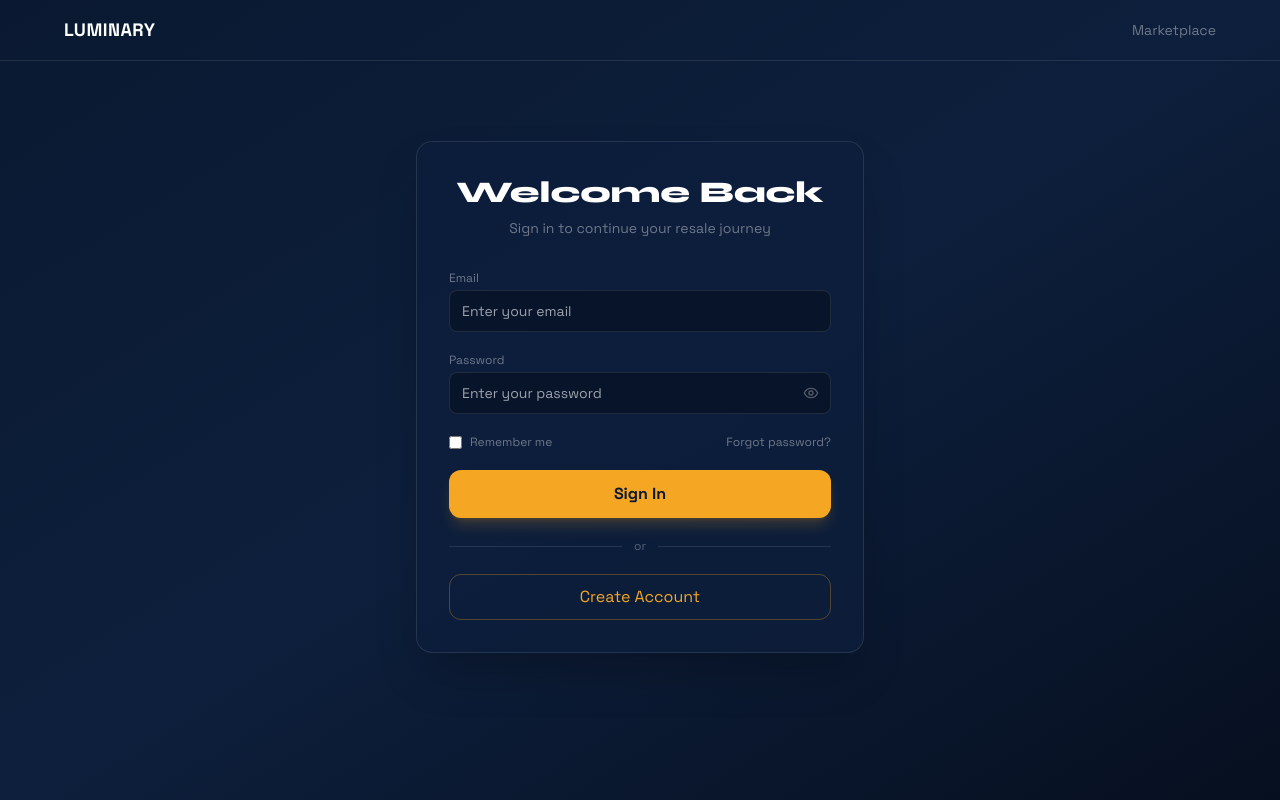
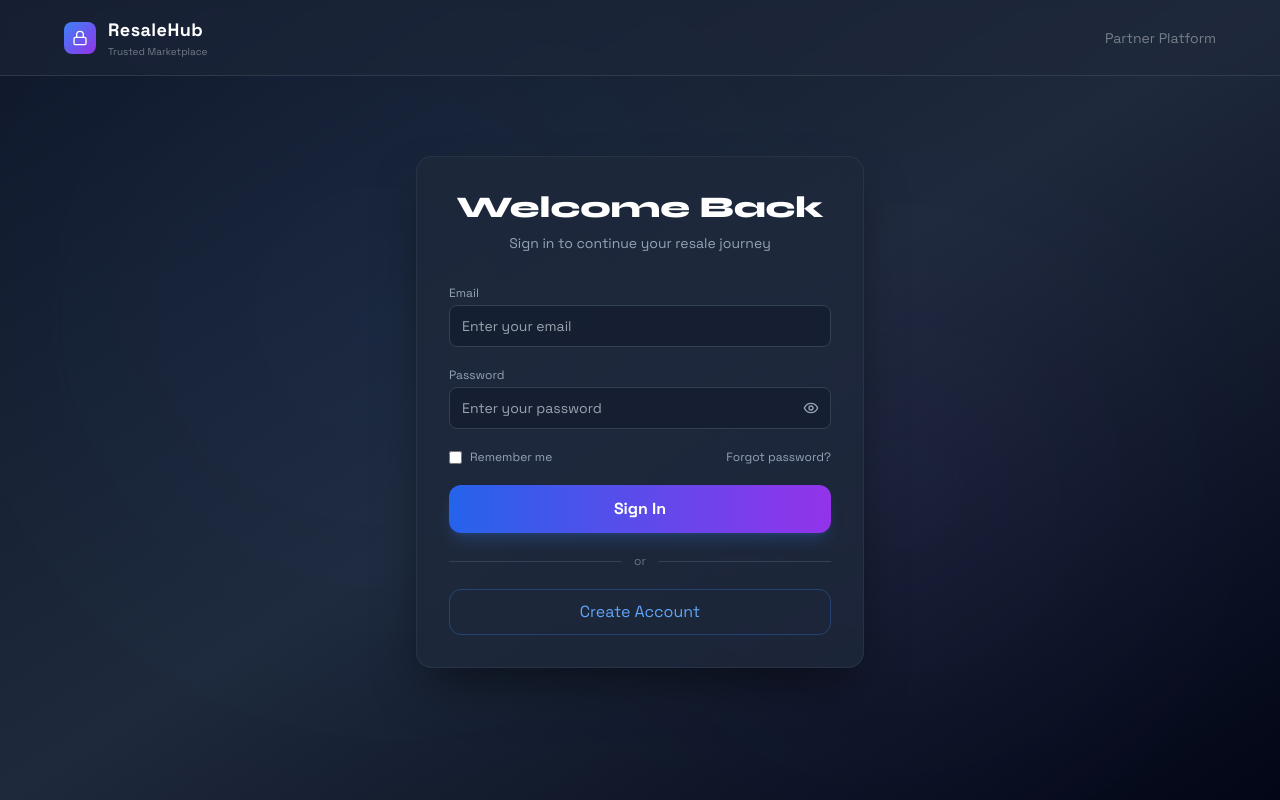
Before and after one commit to nehasirsat/ResaleMarketplace, a React (Vite) app: page /marketplace-login in a window 1280 px wide. Built offline with nearby package versions, Linux system fonts and the light colour scheme.

Commit message:
styling updates

```diff
--- a/src/pages/ItemListing.tsx
+++ b/src/pages/ItemListing.tsx
@@ -30,10 +30,33 @@ export default function ItemListing() {
   }
 
   return (
-    <div className="min-h-screen bg-[#0A1931] text-white">
+    <div className="min-h-screen bg-slate-900 text-white">
 
-      {/* Background */}
-      <div className="fixed inset-0 bg-gradient-to-br from-[#0A1931] via-[#0d1f3c] to-[#060f1f]" />
+      {/* Background - Different gradient */}
+      <div className="fixed inset-0 bg-gradient-to-br from-slate-900 via-slate-800 to-slate-950" />
+      <div
+        className="fixed inset-0 pointer-events-none opacity-5"
+        style={{
+          backgroundImage:
+            "radial-gradient(circle at 30% 40%, #3b82f6 0%, transparent 50%), radial-gradient(circle at 70% 60%, #8b5cf6 0%, transparent 40%)",
+        }}
+      />
+
+      {/* Header - Marketplace branding */}
+      <div className="relative z-10 px-6 py-4 border-b border-white/10 bg-slate-800/50 backdrop-blur-sm">
+        <div className="max-w-6xl mx-auto flex justify-between items-center">
+          <div className="flex items-center gap-3">
+            <div className="w-8 h-8 rounded-lg bg-gradient-to-br from-blue-500 to-purple-600 flex items-center justify-center">
+              <Lock className="w-4 h-4 text-white" />
+            </div>
+            <div>
+              <div className="text-white font-bold text-lg tracking-wide">ResaleHub</div>
+              <div className="text-white/40 text-[10px]">Trusted Marketplace</div>
+            </div>
+          </div>
+          <div className="text-white/40 text-sm">Partner Platform</div>
+        </div>
+      </div>
 
       <div className="relative z-10 px-4 py-10">
         <div className="max-w-2xl mx-auto">
@@ -46,19 +69,19 @@ export default function ItemListing() {
             >
               Create Listing
             </h1>
-            <p className="text-white/40 text-sm mt-1">
+            <p className="text-slate-400 text-sm mt-1">
               Review your authenticated item details
             </p>
           </div>
 
           {/* Auth Banner */}
-          <div className="bg-[#F5A623]/10 border border-[#F5A623]/20 rounded-xl p-4 mb-6 flex gap-3 items-start">
-            <Shield className="text-[#F5A623] mt-0.5" />
+          <div className="bg-blue-500/10 border border-blue-500/20 rounded-xl p-4 mb-6 flex gap-3 items-start">
+            <Shield className="text-blue-400 mt-0.5" />
             <div>
-              <p className="text-sm font-semibold text-[#F5A623]">
+              <p className="text-sm font-semibold text-blue-400">
                 Digital Authentication Active
               </p>
-              <p className="text-xs text-white/40">
+              <p className="text-xs text-slate-400">
                 Verified data is locked and cannot be edited
               </p>
             </div>
@@ -67,41 +90,41 @@ export default function ItemListing() {
           <form onSubmit={handleSubmit} className="space-y-6">
 
             {/* Card */}
-            <div className="bg-[#0d1f3c]/80 backdrop-blur border border-white/10 rounded-2xl p-6 space-y-6 shadow-xl">
+            <div className="bg-slate-800/80 backdrop-blur border border-slate-700/50 rounded-2xl p-6 space-y-6 shadow-xl shadow-black/50">
 
               {/* Section Title */}
-              <div className="text-xs text-white/30 uppercase tracking-widest">
+              <div className="text-xs text-slate-500 uppercase tracking-widest">
                 Item Details
               </div>
 
               {/* Name */}
               <div>
-                <label className="text-xs text-white/40 flex gap-2 items-center">
+                <label className="text-xs text-slate-400 flex gap-2 items-center">
                   Item Name <Lock size={12} />
                 </label>
                 <input
                   readOnly
                   value={product.name}
-                  className="mt-1 w-full bg-black/30 border border-white/10 rounded-lg px-3 py-2 text-sm text-white/50"
+                  className="mt-1 w-full bg-slate-900/50 border border-slate-700 rounded-lg px-3 py-2 text-sm text-slate-400"
                 />
               </div>
 
               {/* Description */}
               <div>
-                <label className="text-xs text-white/40 flex gap-2 items-center">
+                <label className="text-xs text-slate-400 flex gap-2 items-center">
                   Description <Lock size={12} />
                 </label>
                 <textarea
                   readOnly
                   value={product.description}
                   rows={3}
-                  className="mt-1 w-full bg-black/30 border border-white/10 rounded-lg px-3 py-2 text-sm text-white/50 resize-none"
+                  className="mt-1 w-full bg-slate-900/50 border border-slate-700 rounded-lg px-3 py-2 text-sm text-slate-400 resize-none"
                 />
               </div>
 
               {/* Images */}
               <div>
-                <label className="text-xs text-white/40 flex gap-2 items-center mb-2">
+                <label className="text-xs text-slate-400 flex gap-2 items-center mb-2">
                   <ImageIcon className="w-4 h-4" />
                   Photos <Lock size={12} />
                 </label>
@@ -114,7 +137,7 @@ export default function ItemListing() {
                   ].map((src, i) => (
                     <div
                       key={i}
-                      className="relative w-20 h-20 rounded-lg overflow-hidden border border-white/10 bg-black/30"
+                      className="relative w-20 h-20 rounded-lg overflow-hidden border border-slate-700 bg-slate-900/50"
                     >
                       <img
                         src={src}
@@ -124,7 +147,7 @@ export default function ItemListing() {
 
                       {/* MAIN TAG */}
                       {i === 0 && (
-                        <div className="absolute bottom-0 left-0 right-0 bg-[#F5A623]/90 text-[#0A1931] text-[9px] font-bold text-center py-0.5">
+                        <div className="absolute bottom-0 left-0 right-0 bg-blue-500/90 text-white text-[9px] font-bold text-center py-0.5">
                           MAIN
                         </div>
                       )}
@@ -134,29 +157,29 @@ export default function ItemListing() {
               </div>
 
               {/* Price Section */}
-              <div className="border-t border-white/10 pt-5">
+              <div className="border-t border-slate-700 pt-5">
                 <label className="text-sm font-semibold text-white">
                   Listing Price
-                  <span className="ml-2 text-xs text-[#F5A623]">(Editable)</span>
+                  <span className="ml-2 text-xs text-blue-400">(Editable)</span>
                 </label>
 
                 <div className="relative mt-2">
                   <DollarSign
-                    className="absolute left-3 top-1/2 -translate-y-1/2 text-white/30"
+                    className="absolute left-3 top-1/2 -translate-y-1/2 text-slate-400"
                     size={16}
                   />
                   <input
                     type="number"
                     value={price}
                     onChange={(e) => setPrice(e.target.value)}
-                    className="w-full pl-9 pr-3 py-2.5 bg-black/40 border border-white/10 rounded-lg text-white font-semibold outline-none focus:border-[#F5A623] focus:ring-2 focus:ring-[#F5A623]/20 transition"
+                    className="w-full pl-9 pr-3 py-2.5 bg-slate-900/50 border border-slate-700 rounded-lg text-white font-semibold outline-none focus:border-blue-500 focus:ring-2 focus:ring-blue-500/20 transition"
                   />
                 </div>
 
                 {/* Fee + Payout */}
                 <div className="flex justify-between mt-3 text-xs">
-                  <span className="text-white/40">Platform fee: 23.5%</span>
-                  <span className="text-[#F5A623] font-semibold">
+                  <span className="text-slate-400">Platform fee: 23.5%</span>
+                  <span className="text-blue-400 font-semibold">
                     Est. payout: ${(parseFloat(price || "0") * 0.765).toFixed(2)}
                   </span>
                 </div>
@@ -168,11 +191,11 @@ export default function ItemListing() {
             <button
               type="submit"
               disabled={loading}
-              className="w-full flex items-center justify-center gap-2 bg-[#F5A623] hover:bg-[#e8961a] py-3.5 rounded-xl text-[#0A1931] font-bold transition-all duration-200 shadow-lg shadow-[#F5A623]/20 disabled:opacity-60"
+              className="w-full flex items-center justify-center gap-2 bg-gradient-to-r from-blue-600 to-purple-600 hover:from-blue-500 hover:to-purple-500 py-3.5 rounded-xl text-white font-bold transition-all duration-200 shadow-lg shadow-blue-500/20 disabled:opacity-60"
             >
               {loading ? (
                 <>
-                  <div className="w-4 h-4 border-2 border-[#0A1931]/30 border-t-[#0A1931] rounded-full animate-spin" />
+                  <div className="w-4 h-4 border-2 border-white/30 border-t-white rounded-full animate-spin" />
                   Submitting...
                 </>
               ) : (
--- a/src/pages/MarketplaceLogin.tsx
+++ b/src/pages/MarketplaceLogin.tsx
@@ -26,27 +26,42 @@ export default function MarketplaceLogin() {
   }
 
   return (
-    <div className="min-h-screen bg-[#0A1931] text-white">
-      {/* Background */}
-      <div className="fixed inset-0 bg-gradient-to-br from-[#0A1931] via-[#0d1f3c] to-[#060f1f]" />
+    <div className="min-h-screen bg-slate-900 text-white">
+      {/* Background - Different gradient */}
+      <div className="fixed inset-0 bg-gradient-to-br from-slate-900 via-slate-800 to-slate-950" />
+      <div
+        className="fixed inset-0 pointer-events-none opacity-5"
+        style={{
+          backgroundImage:
+            "radial-gradient(circle at 30% 40%, #3b82f6 0%, transparent 50%), radial-gradient(circle at 70% 60%, #8b5cf6 0%, transparent 40%)",
+        }}
+      />
 
-      {/* Header */}
-      <div className="relative z-10 px-6 py-4 border-b border-white/10">
+      {/* Header - Different branding */}
+      <div className="relative z-10 px-6 py-4 border-b border-white/10 bg-slate-800/50 backdrop-blur-sm">
         <div className="max-w-6xl mx-auto flex justify-between items-center">
-          <div className="text-white font-bold text-lg tracking-wide">LUMINARY</div>
-          <div className="text-white/40 text-sm">Marketplace</div>
+          <div className="flex items-center gap-3">
+            <div className="w-8 h-8 rounded-lg bg-gradient-to-br from-blue-500 to-purple-600 flex items-center justify-center">
+              <Lock className="w-4 h-4 text-white" />
+            </div>
+            <div>
+              <div className="text-white font-bold text-lg tracking-wide">ResaleHub</div>
+              <div className="text-white/40 text-[10px]">Trusted Marketplace</div>
+            </div>
+          </div>
+          <div className="text-white/40 text-sm">Partner Platform</div>
         </div>
       </div>
 
       {/* Content */}
       <div className="relative z-10 flex items-center justify-center py-20 px-4">
-        <div className="w-full max-w-md bg-[#0d1f3c]/80 border border-white/10 rounded-2xl p-8 shadow-2xl">
+        <div className="w-full max-w-md bg-slate-800/80 border border-slate-700/50 rounded-2xl p-8 shadow-2xl shadow-black/50">
 
           {/* Title */}
           <h1 className="text-3xl font-black text-center mb-2" style={{ fontFamily: "'Syne', sans-serif" }}>
             Welcome Back
           </h1>
-          <p className="text-center text-white/40 mb-8 text-sm">
+          <p className="text-center text-slate-400 mb-8 text-sm">
             Sign in to continue your resale journey
           </p>
 
@@ -54,10 +69,10 @@ export default function MarketplaceLogin() {
 
             {/* Email */}
             <div>
-              <label className="text-xs text-white/40 mb-1 block">Email</label>
+              <label className="text-xs text-slate-400 mb-1 block">Email</label>
               <input
                 type="email"
-                className="w-full bg-black/30 border border-white/10 rounded-lg px-3 py-2.5 text-sm text-white outline-none focus:border-[#F5A623] focus:ring-2 focus:ring-[#F5A623]/20"
+                className="w-full bg-slate-900/50 border border-slate-700 rounded-lg px-3 py-2.5 text-sm text-white outline-none focus:border-blue-500 focus:ring-2 focus:ring-blue-500/20"
                 placeholder="Enter your email"
                 value={email}
                 onChange={(e) => setEmail(e.target.value)}
@@ -67,11 +82,11 @@ export default function MarketplaceLogin() {
 
             {/* Password */}
             <div>
-              <label className="text-xs text-white/40 mb-1 block">Password</label>
+              <label className="text-xs text-slate-400 mb-1 block">Password</label>
               <div className="relative">
                 <input
                   type={showPassword ? "text" : "password"}
-                  className="w-full bg-black/30 border border-white/10 rounded-lg px-3 py-2.5 pr-10 text-sm text-white outline-none focus:border-[#F5A623] focus:ring-2 focus:ring-[#F5A623]/20"
+                  className="w-full bg-slate-900/50 border border-slate-700 rounded-lg px-3 py-2.5 pr-10 text-sm text-white outline-none focus:border-blue-500 focus:ring-2 focus:ring-blue-500/20"
                   placeholder="Enter your password"
                   value={password}
                   onChange={(e) => setPassword(e.target.value)}
@@ -80,7 +95,7 @@ export default function MarketplaceLogin() {
                 <button
                   type="button"
                   onClick={() => setShowPassword(!showPassword)}
-                  className="absolute right-3 top-1/2 -translate-y-1/2 text-white/30 hover:text-white/70"
+                  className="absolute right-3 top-1/2 -translate-y-1/2 text-slate-400 hover:text-slate-200"
                 >
                   {showPassword ? <EyeOff size={16} /> : <Eye size={16} />}
                 </button>
@@ -88,16 +103,17 @@ export default function MarketplaceLogin() {
             </div>
 
             {/* Options */}
-            <div className="flex justify-between items-center text-xs text-white/40">
+            <div className="flex justify-between items-center text-xs text-slate-400">
               <label className="flex items-center gap-2">
                 <input
                   type="checkbox"
                   checked={remember}
                   onChange={(e) => setRemember(e.target.checked)}
+                  className="accent-blue-500"
                 />
                 Remember me
               </label>
-              <button className="hover:text-[#F5A623] transition">
+              <button className="hover:text-blue-400 transition">
                 Forgot password?
               </button>
             </div>
@@ -106,22 +122,22 @@ export default function MarketplaceLogin() {
             <button
               type="submit"
               disabled={loading}
-              className="w-full bg-[#F5A623] hover:bg-[#e8961a] rounded-xl py-3 text-[#0A1931] font-bold transition shadow-lg shadow-[#F5A623]/20"
+              className="w-full bg-gradient-to-r from-blue-600 to-purple-600 hover:from-blue-500 hover:to-purple-500 rounded-xl py-3 text-white font-bold transition shadow-lg shadow-blue-500/20"
             >
               {loading ? "Signing in..." : "Sign In"}
             </button>
 
             {/* Divider */}
             <div className="flex items-center">
-              <div className="flex-grow border-t border-white/10" />
-              <span className="mx-3 text-white/30 text-xs">or</span>
-              <div className="flex-grow border-t border-white/10" />
+              <div className="flex-grow border-t border-slate-700" />
+              <span className="mx-3 text-slate-500 text-xs">or</span>
+              <div className="flex-grow border-t border-slate-700" />
             </div>
 
             {/* Secondary */}
             <button
               type="button"
-              className="w-full border border-[#F5A623]/30 text-[#F5A623] py-2.5 rounded-xl hover:bg-[#F5A623]/10 transition"
+              className="w-full border border-blue-500/30 text-blue-400 py-2.5 rounded-xl hover:bg-blue-500/10 transition"
             >
               Create Account
             </button>
```
Also changed, not shown: src/pages/GiftCardScreen.tsx (+13 -17 lines), src/pages/RedirectScreen.tsx (+1 -27 lines), src/pages/SaleConfirmation.tsx (+7 -10 lines).
